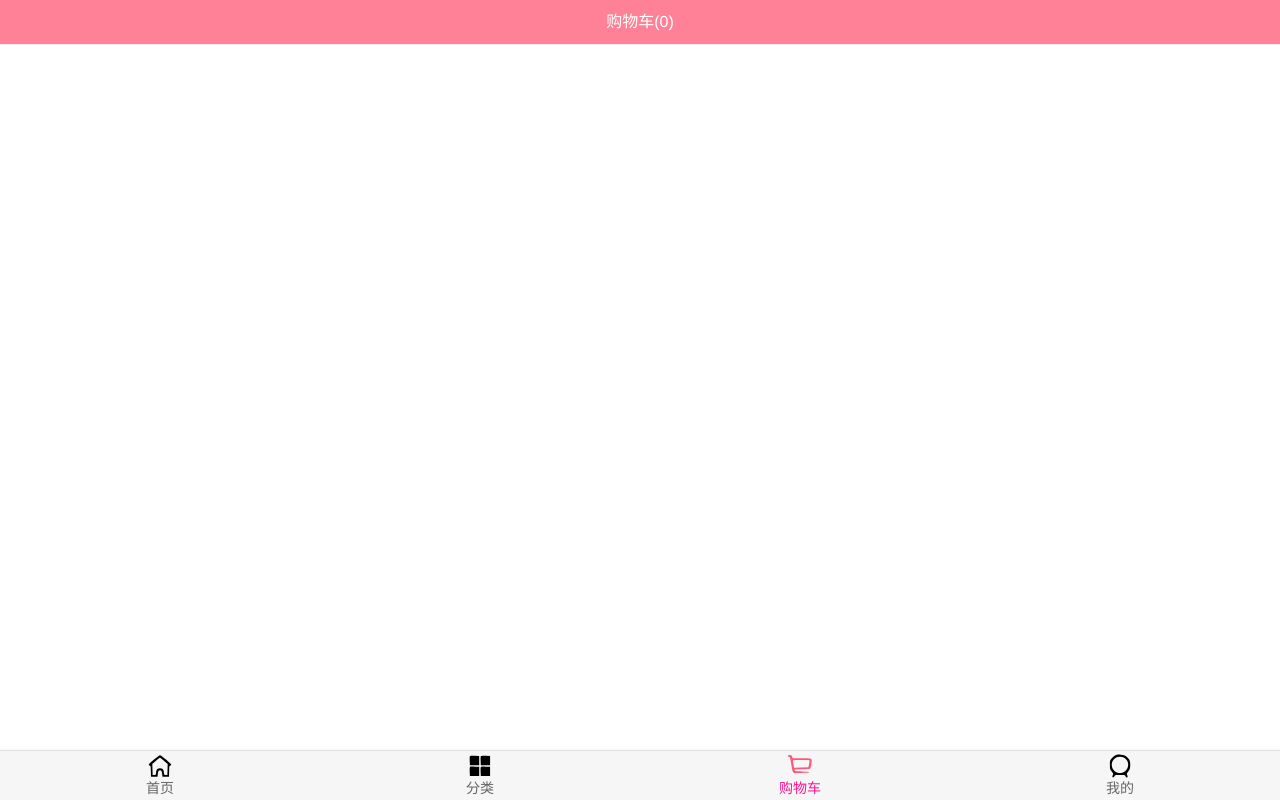
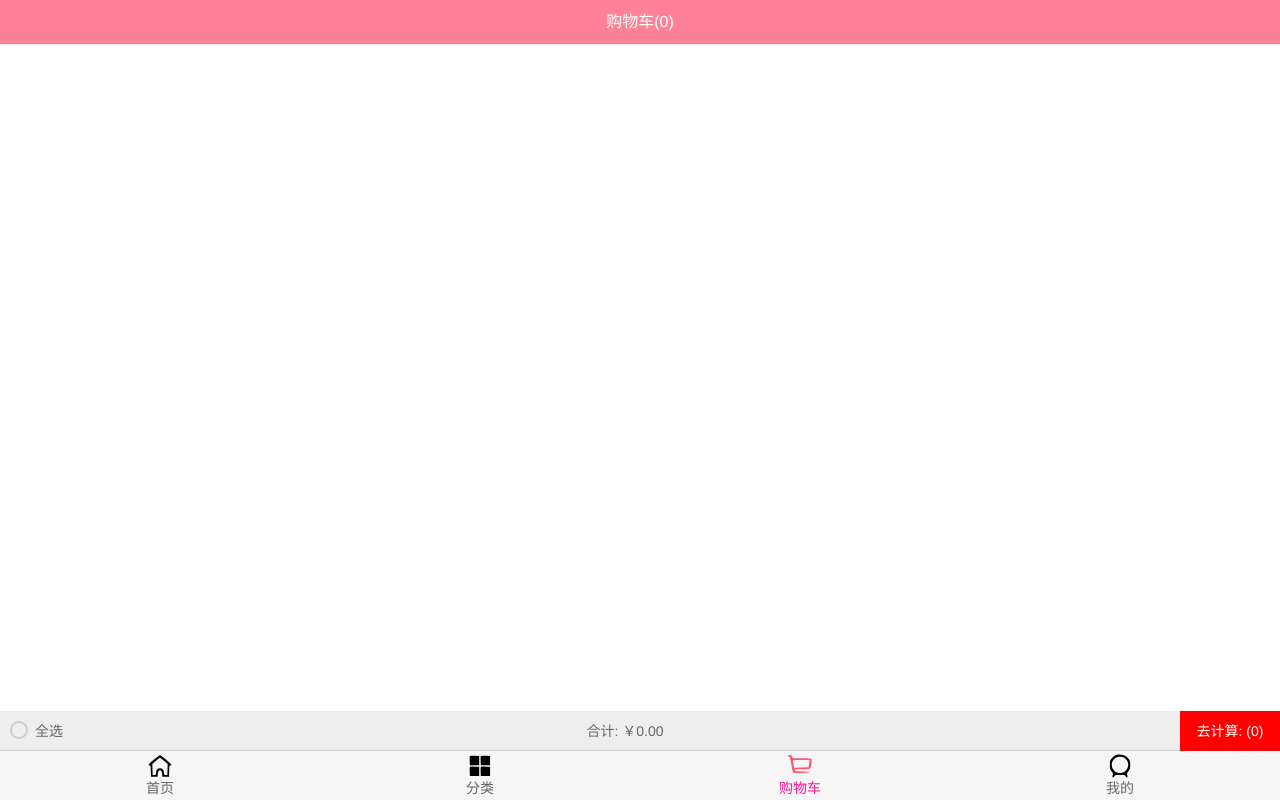
Before and after one commit to LibraLF/supermall, a Vue app: page /cart in a window 1280 px wide. Built offline with nearby package versions, Linux system fonts and the light colour scheme.

Commit message:
'购物车页面'

```diff
--- /dev/null
+++ b/src/components/common/toast/Toast.vue
@@ -0,0 +1,40 @@
+<template>
+  <div class="toast" v-show="isShow">
+    <div>{{message}}</div>
+  </div>
+</template>
+
+<script>
+  export default {
+    name: "Toast",
+    data() {
+      return {
+        isShow: false,
+        message: ''
+      }
+    },
+    methods: {
+      show(message='默认值',duration=2000) {
+        this.isShow = true
+        this.message = message
+        setTimeout(() => {
+          this.isShow = false
+          this.message = ''
+        },duration)
+      }
+    }
+  }
+</script>
+
+<style scoped>
+  .toast {
+    position: fixed;
+    top: 50%;
+    left: 50%;
+    transform: translate(-50%,-50%);
+    padding: 8px 10px;
+    color: #fff;
+    background-color: rgba(0,0,0,.75);
+    z-index: 999;
+  }
+</style>
--- /dev/null
+++ b/src/components/common/toast/index.js
@@ -0,0 +1,15 @@
+import Toast from "./Toast";
+const obj = {}
+obj.install = function (Vue) {
+  //1.创建组件构造器
+  const toastContrustor = Vue.extend(Toast)
+  //2.new的方式，根据组件构造器，可以创建出来一个组件对象
+  const toast = new toastContrustor()
+  //3.将组件对象，手动挂载到某一个元素上
+  toast.$mount(document.createElement('div'))
+  //4.toast.$el对应的就是div
+  document.body.appendChild(toast.$el)
+
+  Vue.prototype.$toast = toast
+}
+export default obj
--- /dev/null
+++ b/src/components/content/checkButton/CheckButton.vue
@@ -0,0 +1,36 @@
+<template>
+    <div>
+      <div class="icon-selector" :class="{active:isChecked}">
+        <img src="~/assets/img/cart/tick.svg" alt="" v-show="isChecked">
+      </div>
+    </div>
+</template>
+
+<script>
+	export default {
+		name: "CheckButton",
+    props: {
+		  isChecked: {
+		    type: Boolean,
+        default: false
+      }
+    }
+	}
+</script>
+
+<style scoped>
+  .icon-selector {
+    position: relative;
+    margin: 0;
+    width: 18px;
+    height: 18px;
+    border-radius: 50%;
+    border: 2px solid #ccc;
+    cursor: pointer;
+  }
+
+  .active {
+    background-color: #ff8198;
+    border-color: #ff8198;
+  }
+</style>
--- a/src/main.js
+++ b/src/main.js
@@ -2,10 +2,14 @@ import Vue from 'vue'
 import App from './App.vue'
 import router from "./router";
 import store from "./store";
+import toast from "components/common/toast"
 
 Vue.config.productionTip = false
 
+//添加事件总线对象
 Vue.prototype.$bus = new Vue()
+//安装toast插件
+Vue.use(toast)
 
 new Vue({
   render: h => h(App),
--- a/src/store/actions.js
+++ b/src/store/actions.js
@@ -5,13 +5,17 @@ import {
 
 export default {
   addCart(context,payload) {
+    return new Promise(((resolve, reject) => {
       //1.查找之前数组中是否有该商品
       let oldProduct = context.state.cartList.find(item => item.iid === payload.iid)
       //2.判断oldProduct
       if(oldProduct){
         context.commit(ADD_COUNTER,oldProduct)
+        resolve('当前的商品数量+1')
       }else {
         context.commit(ADD_TO_CART,payload)
+        resolve('添加新的商品')
+      }
+    }))
   }
 }
-}
--- a/src/store/mutations.js
+++ b/src/store/mutations.js
@@ -8,6 +8,7 @@ export default {
     payload.count += 1
   },
   [ADD_TO_CART](state,payload) {
+    payload.checked = false
     payload.count = 1
     state.cartList.push(payload)
   }
--- a/src/views/cart/Cart.vue
+++ b/src/views/cart/Cart.vue
@@ -1,9 +1,13 @@
 <template>
   <div class="cart">
+    <!-- 顶部的导航 -->
     <nav-bar class="nav-bar">
       <div slot="center">购物车({{cartLength}})</div>
     </nav-bar>
+    <!-- 商品的列表 -->
     <cart-list/>
+    <!-- 底部汇总 -->
+    <cart-bottom-bar/>
   </div>
 </template>
 
@@ -12,10 +16,12 @@
   import CartList from "./childComps/CartList";
 
   import {mapGetters} from 'vuex'
+  import CartBottomBar from "./childComps/CartBottomBar";
 
   export default {
     name: "Cart",
     components: {
+      CartBottomBar,
       CartList,
       NavBar
     },
@@ -31,6 +37,10 @@
 </script>
 
 <style scoped>
+  .cart {
+    height: 100vh;
+  }
+
   .nav-bar {
     background-color: var(--color-tint);
     color: #fff;
--- /dev/null
+++ b/src/views/cart/childComps/CartBottomBar.vue
@@ -0,0 +1,105 @@
+<template>
+  <div class="cart-bottom">
+    <div class="check-content">
+      <check-button class="check-bottom" :is-checked="isSelectAll" @click.native="checkClick"/>
+      <span>全选</span>
+    </div>
+    <div class="price">
+      合计: {{totalPrice}}
+    </div>
+    <div class="calculate">
+      去计算: ({{checkLength}})
+    </div>
+  </div>
+</template>
+
+<script>
+  import CheckButton from "components/content/checkButton/CheckButton";
+  import {mapGetters} from 'vuex'
+
+  export default {
+    name: "CartBottomBar",
+    components: {
+      CheckButton
+    },
+    computed: {
+      ...mapGetters(['cartList','cartLength']),
+      totalPrice() {
+        return '￥' + this.cartList.filter(item => {
+          return item.checked
+        }).reduce((previousValue,item) => {
+          return previousValue + item.price * item.count
+        },0).toFixed(2)
+      },
+      checkLength() {
+        return this.cartList.filter(item => item.checked).length
+      },
+      isSelectAll() {
+        if(this.cartLength === 0) return false
+        //1.filter
+        //return !this.cartList.filter(item => !item.checked).length
+
+        //2.find
+        //return !this.cartList.find(item => !item.checked)
+
+        //3.普通遍历
+        for(let item of this.cartList) {
+          if(!item.checked) {
+            return false
+          }
+        }
+        return true
+      }
+    },
+    methods: {
+      checkClick() {
+        if(this.isSelectAll) {
+          this.cartList.forEach(item => item.checked = false)
+        } else {
+          this.cartList.forEach(item => item.checked = true)
+        }
+      }
+    }
+  }
+</script>
+
+<style scoped>
+  .cart-bottom {
+    height: 40px;
+    position: relative;
+    display: flex;
+    background-color: #eee;
+    font-size: 14px;
+  }
+
+  .check-content {
+    width: 70px;
+    height: 40px;
+    display: flex;
+    align-items: center;
+  }
+
+  .check-bottom {
+    width: 20px;
+    height: 20px;
+    line-height: 20px;
+    margin-left: 10px;
+    margin-right: 5px;
+  }
+
+  .price {
+    height: 40px;
+    line-height: 40px;
+    flex: 1;
+    text-align: center;
+  }
+
+  .calculate {
+    width: 100px;
+    height: 40px;
+    line-height: 40px;
+    background-color: red;
+    text-align: center;
+    color: #fff;
+  }
+</style>
--- a/src/views/cart/childComps/CartList.vue
+++ b/src/views/cart/childComps/CartList.vue
@@ -1,22 +1,38 @@
 <template>
   <div class="cart-list">
-    <div v-for="item in cartList">
-      {{item}}
-    </div>
+    <scroll class="content" ref="scroll">
+      <cart-list-item v-for="(item,index) in cartList" :key="index" :product="item"/>
+    </scroll>
   </div>
 </template>
 
 <script>
   import {mapGetters} from 'vuex'
+  import CartListItem from "./CartListItem";
+  import Scroll from "components/common/scroll/Scroll";
 
   export default {
     name: "CartList",
+    components: {
+      Scroll,
+      CartListItem
+    },
     computed: {
       ...mapGetters(['cartList'])
+    },
+    activated() {
+      this.$refs.scroll.refresh()
     }
   }
 </script>
 
 <style scoped>
+  .cart-list {
+    height: calc(100% - 44px - 49px - 40px);
+  }
 
+  .content {
+    height: 100%;
+    overflow: hidden;
+  }
 </style>
--- /dev/null
+++ b/src/views/cart/childComps/CartListItem.vue
@@ -0,0 +1,102 @@
+<template>
+  <div class="cart-list-item">
+    <div class="item-selector">
+      <CheckButton :is-checked="product.checked" @click.native="checkedClick"/>
+    </div>
+    <div class="item-img">
+      <img :src="product.image" alt="商品图片">
+    </div>
+    <div class="item-info">
+      <div class="item-title">{{product.title}}</div>
+      <div class="item-desc">{{product.desc}}</div>
+      <div class="info-bottom">
+        <div class="item-price left">¥{{product.price}}</div>
+        <div class="item-count right">x{{product.count}}</div>
+      </div>
+    </div>
+  </div>
+</template>
+
+<script>
+  import CheckButton from "components/content/checkButton/CheckButton";
+
+  export default {
+    name: "CartListItem",
+    props: {
+      product: {
+        type: Object,
+        default() {
+          return {}
+        }
+      }
+    },
+    components: {
+      CheckButton
+    },
+    methods: {
+      checkedClick() {
+        this.product.checked = !this.product.checked;
+      }
+    }
+  }
+</script>
+
+<style scoped>
+  .cart-list-item {
+    width: 100%;
+    display: flex;
+    font-size: 0;
+    padding: 5px;
+    border-bottom: 1px solid #ccc;
+  }
+
+  .item-selector {
+    width: 20px;
+    display: flex;
+    justify-content: center;
+    align-items: center;
+  }
+
+  .item-title, .item-desc {
+    overflow: hidden;
+    white-space: nowrap;
+    text-overflow: ellipsis;
+  }
+
+  .item-img {
+    padding: 5px;
+  }
+
+  .item-img img {
+    width: 80px;
+    height: 100px;
+    display: block;
+    border-radius: 5px;
+  }
+
+  .item-info {
+    font-size: 17px;
+    color: #333;
+    padding: 5px 10px;
+    position: relative;
+    overflow: hidden;
+  }
+
+  .item-info .item-desc {
+    font-size: 14px;
+    color: #666;
+    margin-top: 15px;
+  }
+
+  .info-bottom {
+    margin-top: 10px;
+    position: absolute;
+    bottom: 10px;
+    left: 10px;
+    right: 10px;
+  }
+
+  .info-bottom .item-price {
+    color: orangered;
+  }
+</style>
--- a/src/views/detail/Detail.vue
+++ b/src/views/detail/Detail.vue
@@ -11,7 +11,7 @@
       <detail-comment-info ref="comment" :comment-info="commentInfo"/>
       <goods-list ref="recommend" :goods="recommends"/>
     </scroll>
-    <detail-bottom-bar @addCart="addCart"/>
+    <detail-bottom-bar @addCart="addToCart"/>
     <back-top @click.native="backClick" v-show="isShowBackTop"/>
   </div>
 </template>
@@ -32,6 +32,7 @@
   import {getDetail,Goods,Shop,GoodsParam,getRecommends} from "network/detail";
   import {imageMixinLoad,backTopMixin} from "common/mixin";
   import {debounce} from "common/utils";
+  import {mapActions} from 'vuex'
 
   export default {
     name: "Detail",
@@ -106,6 +107,7 @@
       this.$bus.$off('itemImageLoad',this.imageLoadListener)
     },
     methods: {
+      ...mapActions(['addCart']),
       detailImageLoad() {
         this.$refs.scroll.refresh()
         this.getThemeTopY()
@@ -134,14 +136,21 @@
           }
         }
       },
-      addCart() {
+      addToCart() {
         const product = {}
         product.iid = this.iid;
         product.image = this.topImages[0];
         product.title = this.goods.title;
         product.desc = this.goods.desc;
         product.price = this.goods.realPrice;
-        this.$store.dispatch('addCart',product)
+        //this.$store.dispatch('addCart',product)
+        // this.$store.dispatch('addCart',product).then(res => {
+        //   console.log(res);
+        // })
+        this.addCart(product).then(res => {
+          console.log(res);
+          this.$toast.show(res,2000)
+        })
       }
     }
   }
--- a/src/views/home/childComps/HomeSwiper.vue
+++ b/src/views/home/childComps/HomeSwiper.vue
@@ -1,5 +1,5 @@
 <template>
-  <swiper :moveRatio="0.2">
+  <swiper :moveRatio="0.2" v-if="banners.length">
     <swiper-item v-for="item in banners">
       <a :href="item.link">
         <img :src="item.image" alt="" @load="imageLoad">
```
Lines whose indentation alone changed are shown as unchanged.
